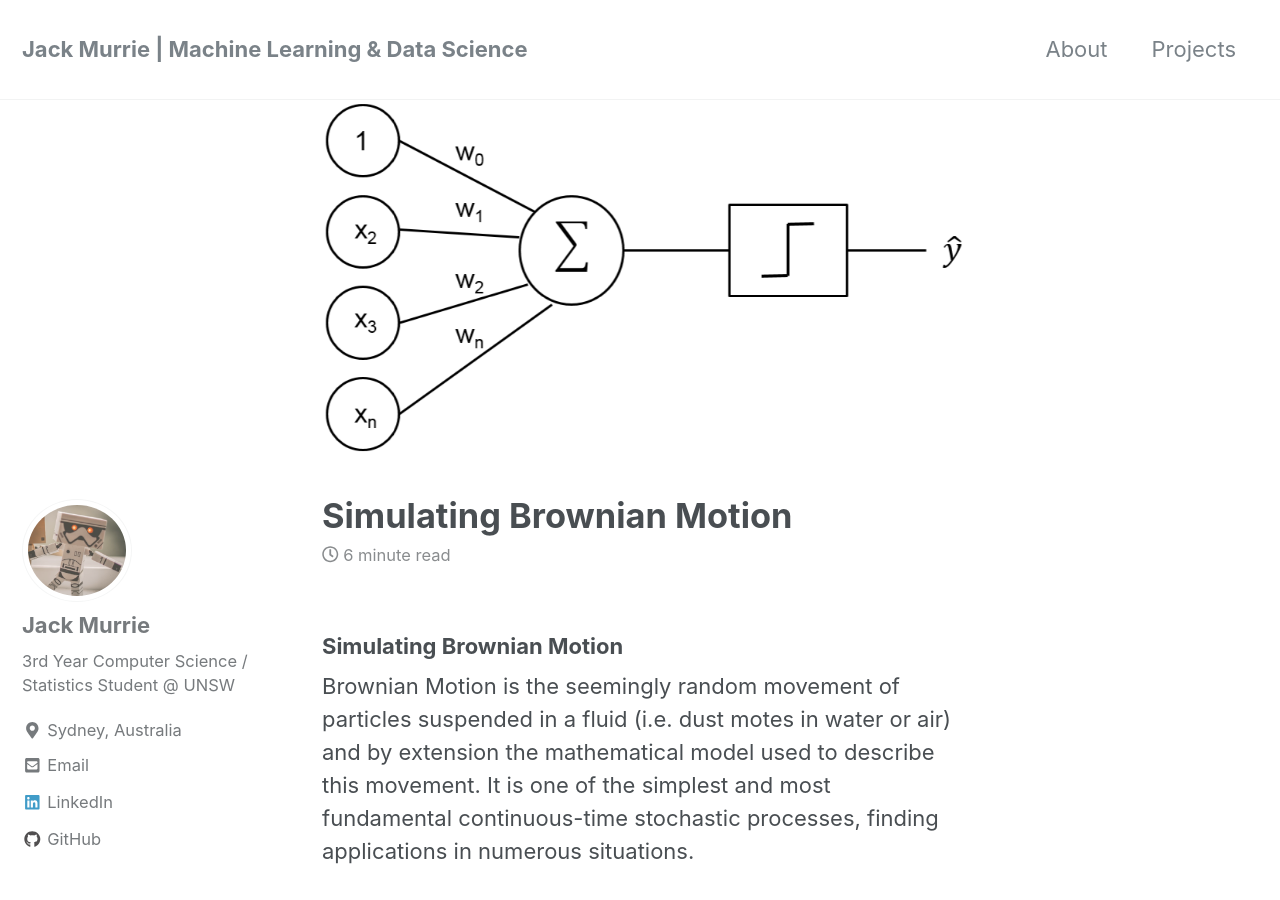
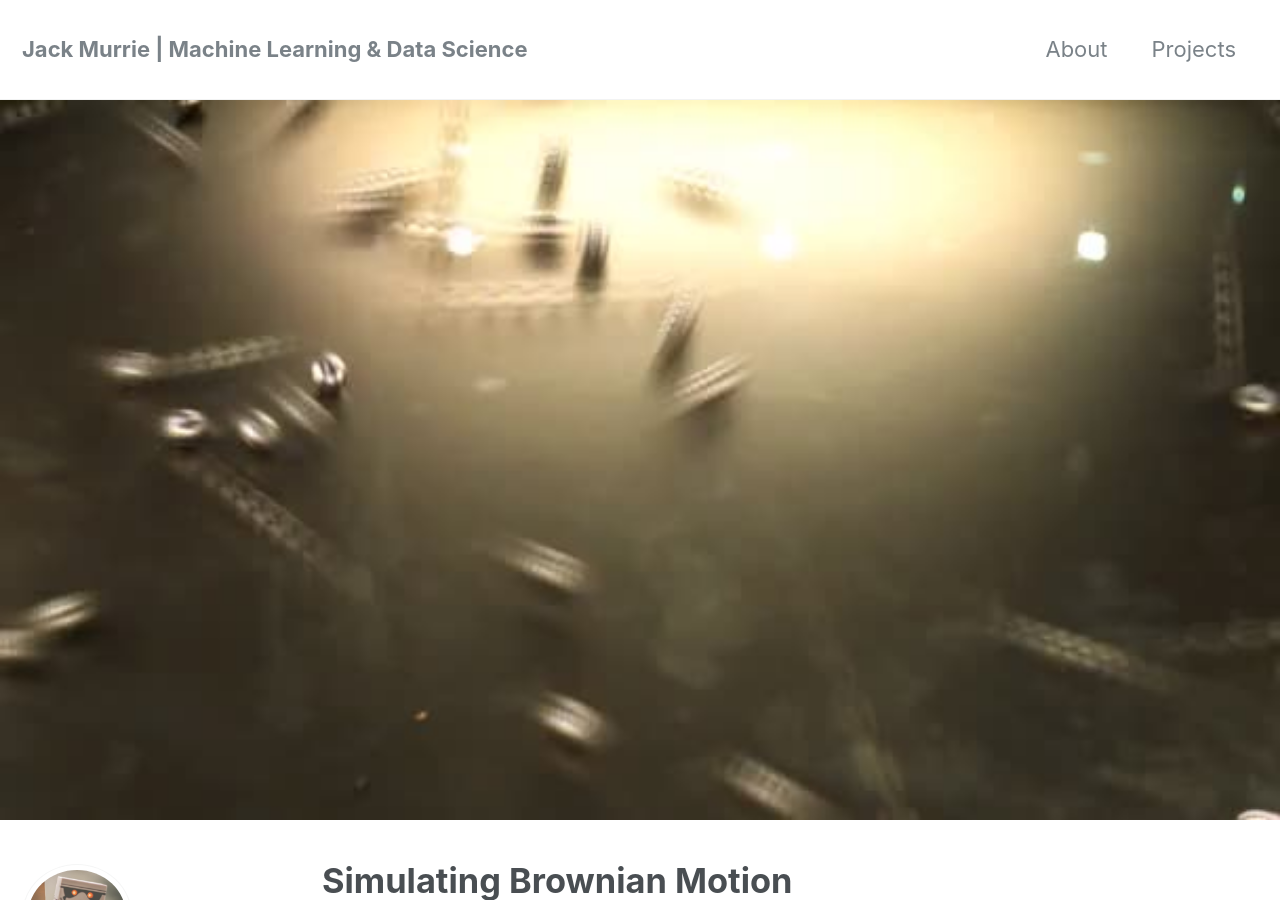
Before and after one commit to JackMurrie/JackMurrie.github.io, a Jekyll site: the page built from _posts/2020-05-21-brownianMotion.md, in a window 1280 px wide and 900 px high. Built offline with Jekyll 4.4.1, drawn with Linux system fonts in a browser that asks for light colours; nearby versions of some CDN libraries; formulas are drawn with MathJax 3.

Commit message:
Update 2020-05-21-brownianMotion.md

```diff
--- a/_posts/2020-05-21-brownianMotion.md
+++ b/_posts/2020-05-21-brownianMotion.md
@@ -3,7 +3,7 @@ title: "Simulating Brownian Motion"
 date: 2020-05-21
 tags: [statistics, modelling]
 header:
-  image: "/images/perceptron/percept.jpg"
+  image: "/images/bm.jpg"
 excerpt: "Simulating Brownian Motion and using it to model stock prices"
 mathjax: "true"
 ---
```
